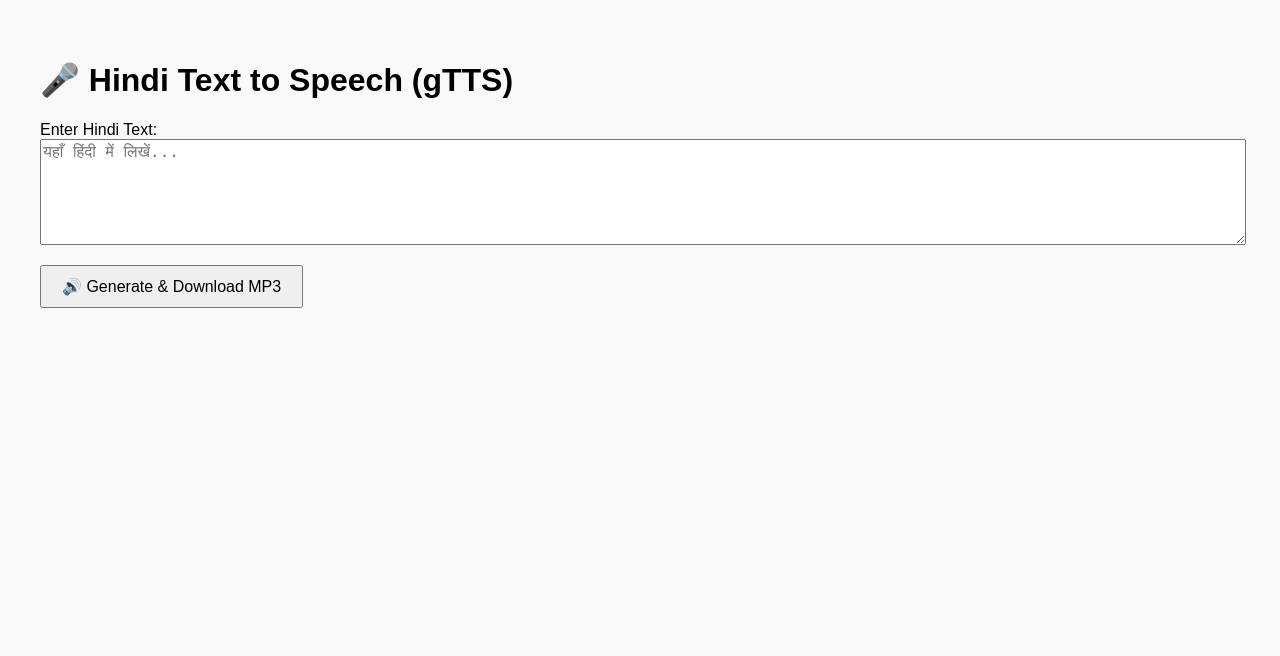
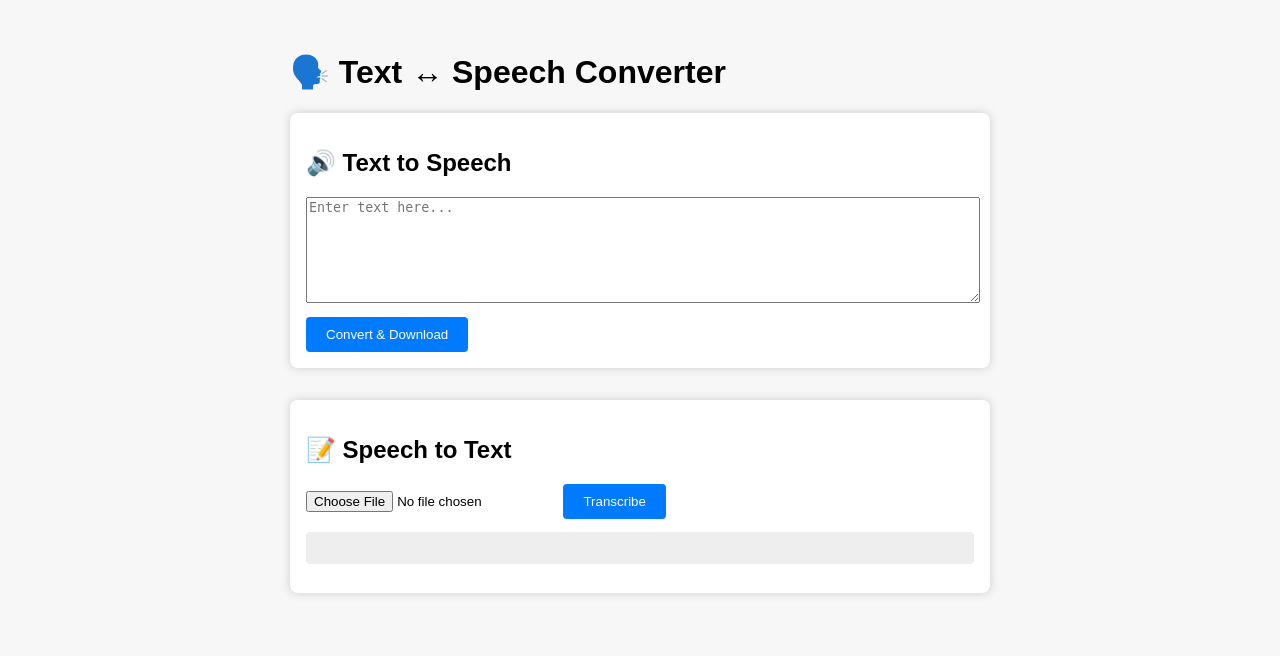
Before and after one commit to alfaaznadeemkhan/tts_service, a Flask app: page / in a window 1280 px wide. Shown: the top 656 px of the page. Run offline with Flask 3, Linux system fonts and the light colour scheme.

Commit message:
Some Changes

```diff
--- a/app.py
+++ b/app.py
@@ -1,4 +1,4 @@
-from flask import Flask, request, send_file, render_template, redirect, url_for
+from flask import Flask, request, send_file, render_template, jsonify
 from gtts import gTTS
 import os
 import uuid
@@ -6,11 +6,8 @@
 from pydub import AudioSegment
 
 app = Flask(__name__)
-
 AUDIO_DIR = "audio"
-TRANSCRIPTS_DIR = "transcripts"
 os.makedirs(AUDIO_DIR, exist_ok=True)
-os.makedirs(TRANSCRIPTS_DIR, exist_ok=True)
 
 model = whisper.load_model("base")
 
@@ -18,47 +15,43 @@
 def index():
     return render_template("index.html")
 
+
 @app.route("/tts", methods=["POST"])
 def tts():
-    text = request.form.get("text")
-    lang = request.form.get("language")
+    try:
+        data = request.get_json(force=True)
+        text = data.get("text")
+        if not text:
+            return jsonify({"error": "Text is required"}), 400
 
-    if not text or not lang:
-        return "Text and language are required", 400
+        filepath = os.path.join(AUDIO_DIR, f"{uuid.uuid4()}.mp3")
+        gTTS(text=text, lang="en").save(filepath)
+        return send_file(filepath, mimetype="audio/mpeg")
 
-    filename = f"{uuid.uuid4()}.mp3"
-    filepath = os.path.join(AUDIO_DIR, filename)
-    gTTS(text=text, lang=lang).save(filepath)
+    except Exception as e:
+        return jsonify({"error": str(e)}), 500
 
-    return render_template("result.html", audio_file=filename)
 
 @app.route("/transcribe", methods=["POST"])
 def transcribe():
-    file = request.files.get("audio")
+    file = request.files.get("file")
     if not file:
-        return "No file uploaded", 400
+        return jsonify({"error": "No file uploaded"}), 400
 
     ext = os.path.splitext(file.filename)[1].lower()
     temp_path = os.path.join(AUDIO_DIR, f"{uuid.uuid4()}{ext}")
     file.save(temp_path)
 
-    # Convert to wav if not already
     if ext != ".wav":
-        sound = AudioSegment.from_file(temp_path)
-        temp_path_wav = temp_path.replace(ext, ".wav")
-        sound.export(temp_path_wav, format="wav")
+        audio = AudioSegment.from_file(temp_path)
+        temp_wav_path = temp_path.replace(ext, ".wav")
+        audio.export(temp_wav_path, format="wav")
         os.remove(temp_path)
-        temp_path = temp_path_wav
+        temp_path = temp_wav_path
 
     result = model.transcribe(temp_path)
-    transcript = result.get("text", "")
+    return jsonify({"text": result["text"]})
 
-    transcript_file = os.path.join(TRANSCRIPTS_DIR, f"{uuid.uuid4()}.txt")
-    with open(transcript_file, "w", encoding="utf-8") as f:
-        f.write(transcript)
 
-    return render_template("result.html", transcript=transcript)
-
-@app.route("/audio/<filename>")
-def serve_audio(filename):
-    return send_file(os.path.join(AUDIO_DIR, filename), mimetype="audio/mpeg")
+if __name__ == "__main__":
+    app.run(host="0.0.0.0", port=5000)
--- a/static/style.css
+++ b/static/style.css
@@ -1,24 +1,39 @@
 body {
-  font-family: sans-serif;
-  padding: 20px;
-  background-color: #f4f4f4;
+  font-family: Arial, sans-serif;
+  background-color: #f7f7f7;
+  margin: 0;
+  padding: 2rem;
 }
-h1 {
-  color: #333;
+.container {
+  max-width: 700px;
+  margin: auto;
 }
 .card {
   background: white;
-  padding: 20px;
-  margin: 20px 0;
-  border-radius: 12px;
-  box-shadow: 0 0 10px rgba(0,0,0,0.1);
+  padding: 1rem;
+  margin-bottom: 2rem;
+  border-radius: 8px;
+  box-shadow: 0 0 10px #ccc;
 }
 textarea {
   width: 100%;
   height: 100px;
+  margin-bottom: 10px;
 }
-input, select, button {
-  margin-top: 10px;
-  padding: 8px;
-  width: 100%;
+button {
+  padding: 10px 20px;
+  background-color: #007bff;
+  border: none;
+  color: white;
+  border-radius: 4px;
+  cursor: pointer;
 }
+button:hover {
+  background-color: #0056b3;
+}
+.output {
+  background: #eee;
+  padding: 1rem;
+  border-radius: 4px;
+  white-space: pre-wrap;
+}
--- a/templates/index.html
+++ b/templates/index.html
@@ -1,20 +1,80 @@
 <!DOCTYPE html>
-<html lang="hi">
+<html lang="en">
 <head>
   <meta charset="UTF-8">
-  <title>Hindi Text to Speech</title>
-  <style>
-    body { font-family: sans-serif; padding: 2rem; background: #f9f9f9; }
-    textarea { width: 100%; height: 100px; font-size: 16px; }
-    button { padding: 10px 20px; font-size: 16px; margin-top: 1rem; }
-  </style>
+  <title>Text ↔ Speech Converter</title>
+  <link rel="stylesheet" href="/static/style.css">
 </head>
 <body>
-  <h1>🎤 Hindi Text to Speech (gTTS)</h1>
-  <form method="post">
-    <label for="text">Enter Hindi Text:</label><br>
-    <textarea name="text" placeholder="यहाँ हिंदी में लिखें..." required></textarea><br>
-    <button type="submit">🔊 Generate & Download MP3</button>
-  </form>
+  <div class="container">
+    <h1>🗣️ Text ↔ Speech Converter</h1>
+
+    <div class="card">
+      <h2>🔊 Text to Speech</h2>
+      <textarea id="ttsText" placeholder="Enter text here..."></textarea>
+      <button onclick="convertTextToSpeech()">Convert & Download</button>
+      <audio id="ttsAudio" controls style="display:none;"></audio>
+    </div>
+
+    <div class="card">
+      <h2>📝 Speech to Text</h2>
+      <input type="file" id="audioFile" accept=".wav,.mp3" />
+      <button onclick="convertSpeechToText()">Transcribe</button>
+      <pre id="sttOutput" class="output"></pre>
+    </div>
+  </div>
+
+  <script>
+    async function convertTextToSpeech() {
+      const text = document.getElementById("ttsText").value;
+      if (!text.trim()) return alert("Please enter some text.");
+
+      const response = await fetch("/tts", {
+        method: "POST",
+        headers: { "Content-Type": "application/json" },
+        body: JSON.stringify({ text })
+      });
+
+      if (!response.ok) {
+        alert("Failed to convert text to speech.");
+        return;
+      }
+
+      const blob = await response.blob();
+      const audioUrl = URL.createObjectURL(blob);
+
+      const audioElement = document.getElementById("ttsAudio");
+      audioElement.src = audioUrl;
+      audioElement.style.display = "block";
+
+      // Optional: auto-download
+      const link = document.createElement("a");
+      link.href = audioUrl;
+      link.download = "tts_output.wav";
+      link.click();
+    }
+
+    async function convertSpeechToText() {
+      const fileInput = document.getElementById("audioFile");
+      const file = fileInput.files[0];
+      if (!file) return alert("Please upload an audio file.");
+
+      const formData = new FormData();
+      formData.append("file", file);
+
+      const response = await fetch("/transcribe", {
+        method: "POST",
+        body: formData
+      });
+
+      if (!response.ok) {
+        alert("Failed to transcribe.");
+        return;
+      }
+
+      const data = await response.json();
+      document.getElementById("sttOutput").textContent = data.text || "No text found.";
+    }
+  </script>
 </body>
 </html>
```
